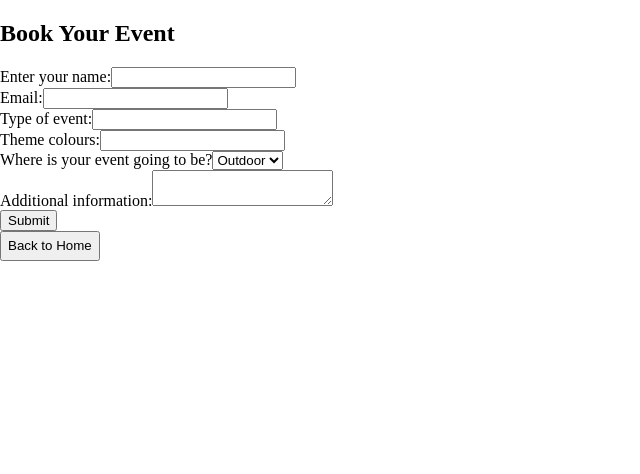
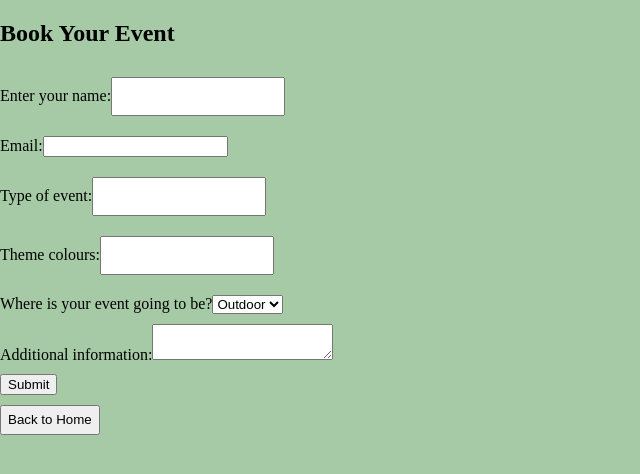
Before and after one commit to Kiaritha/event-app, a React (Create React App) app: page /book-event in a window 1280 px wide. Shown: the top 474 px of the page, without its empty margins (0-640 px from the left). Built offline with nearby package versions, Linux system fonts and the light colour scheme.

Commit message:
Added a css file to modify the event.js file

```diff
--- /dev/null
+++ b/src/EventForm.css
@@ -0,0 +1,24 @@
+body{
+    background-color: rgb(166, 202, 166);
+    align-items: center;
+    justify-content: center;
+}
+input[type="text"]{
+    width: 150px;
+    padding: 10px;
+    margin-top: 10px;
+    margin-bottom: 10px;
+
+}
+input[type="email"]{
+    margin-top: 10px;
+    margin-bottom: 10px;
+}
+select{
+    margin-top: 10px;
+    margin-bottom: 10px;
+}
+.submit{
+    margin-top: 10px;
+    margin-bottom: 10px;
+}
--- a/src/EventForm.js
+++ b/src/EventForm.js
@@ -1,5 +1,6 @@
 import { useState } from "react";
 import { useNavigate } from "react-router-dom";
+import './EventForm.css'
 
 export default function EventForm() {
     const [inputs, setInputs] = useState({});
@@ -60,7 +61,7 @@ export default function EventForm() {
                 </label>
                 <br />
 
-                <button type="submit">Submit</button>
+                <button className="submit" type="submit">Submit</button>
             </form>
 
             <button className="back-btn" onClick={() => navigate("/")}>
```
